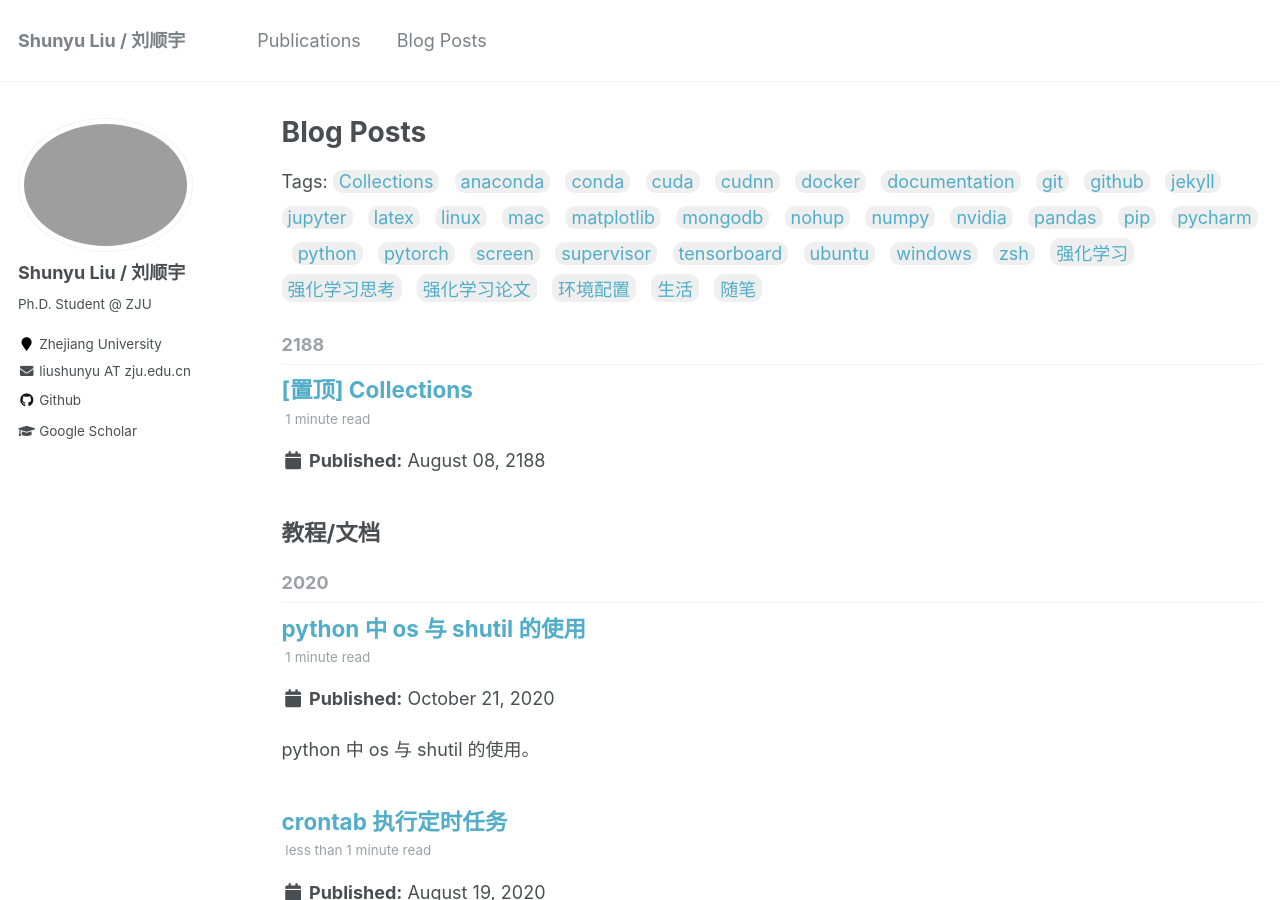
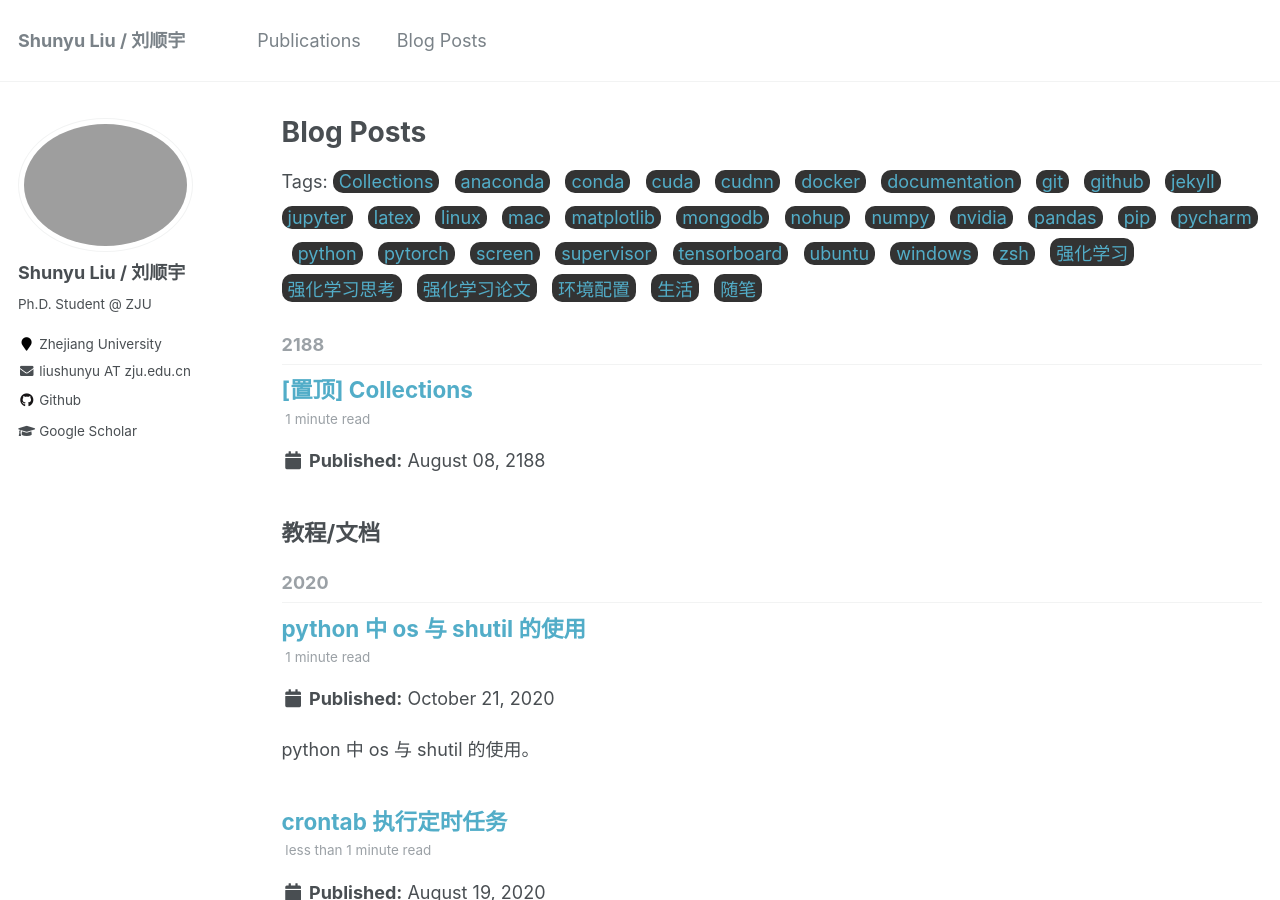
Before and after one commit to liushunyu/liushunyu.github.io, a Jekyll site: the page built from _pages/year-archive.html, in a window 1280 px wide and 900 px high. Built offline with Jekyll 4.4.1, drawn with Linux system fonts in a browser that asks for light colours.

Commit message:
Update year-archive.html

```diff
--- a/_pages/year-archive.html
+++ b/_pages/year-archive.html
@@ -13,7 +13,7 @@
 <p style="line-height: 200%;">Tags:
 {% for tag in group_names %}
   {% assign posts = group_items[forloop.index0] %}
-  <font style="line-height:2;"><button style="border-radius: 10px; border: none;"><a href="https://liushunyu.github.io/tags/#{{ tag }}" target="_blank" style="text-decoration: none"> {{ tag }}</a></button></font> &nbsp;
+  <font style="line-height:2;"><button style="border-radius: 10px; border: none; background-color: #333333;"><a href="https://liushunyu.github.io/tags/#{{ tag }}" target="_blank" style="text-decoration: none"> {{ tag }}</a></button></font> &nbsp;
 {% endfor %}
 </p>
 
```
